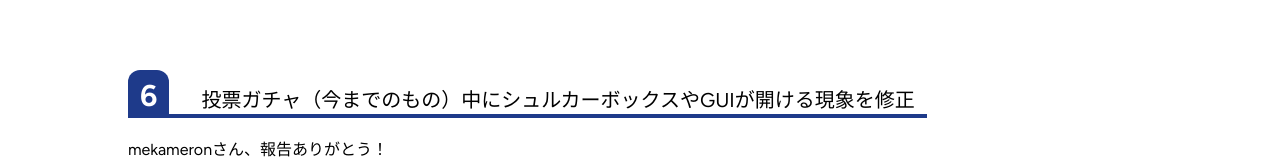
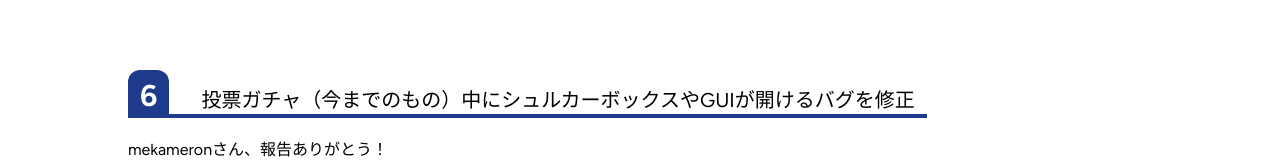
Before and after one commit to Mikage-Server/website, a Next.js app: page /news/spring-update-2024 in a window 1280 px wide. Shown: the part 6998-7162 px from the top of the page. Built offline with nearby package versions, Linux system fonts and the light colour scheme; no server answers.

Commit message:
Change: 現象 -> バグ

```diff
--- a/app/(main)/news/spring-update-2024/Fixed.tsx
+++ b/app/(main)/news/spring-update-2024/Fixed.tsx
@@ -56,7 +56,7 @@ export default function Fixed() {
 
         <div className="mt-32">
           <Headline3WithIndex
-            label="投票ガチャ（今までのもの）中にシュルカーボックスやGUIが開ける現象を修正"
+            label="投票ガチャ（今までのもの）中にシュルカーボックスやGUIが開けるバグを修正"
             index={6}
           />
 
```
